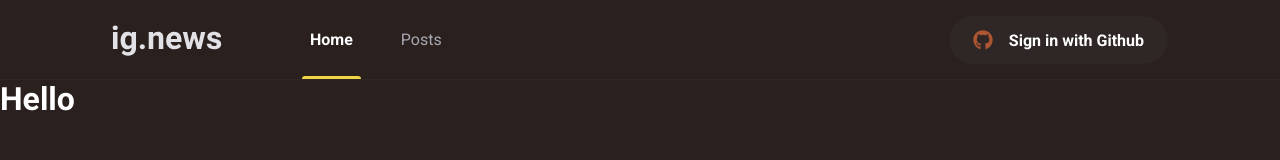
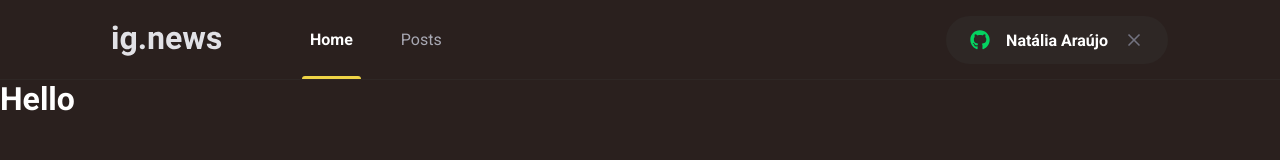
Before and after one commit to nataliaaraujo0/ig.news, a Next.js app in the folder ignews/: page / in a window 1280 px wide. Shown: the top 160 px of the page. Built offline with nearby package versions, Linux system fonts and the light colour scheme; a web font is replaced by a local one.

Commit message:
style: editando estilo do button

```diff
--- a/ignews/src/components/SignInButton/index.tsx
+++ b/ignews/src/components/SignInButton/index.tsx
@@ -1,13 +1,16 @@
 import { FaGithub } from 'react-icons/fa';
+import { FiX } from 'react-icons/fi';
 import styles from './styles.module.scss';
 
-const isUserLoggedIn = false;
+
+const isUserLoggedIn = true;
 
 export function SignInButton() {
     return isUserLoggedIn ? (
         <button className={styles.signInButton} type="button">
             <FaGithub color="#04d361" />
-            Sign in with Github
+            Natália Araújo
+            <FiX color="#737380" className={styles.closeIcon} />
         </button>
     ) : (
         <button className={styles.signInButton} type="button">
--- a/ignews/src/components/SignInButton/styles.module.scss
+++ b/ignews/src/components/SignInButton/styles.module.scss
@@ -21,6 +21,10 @@
     margin-right: 1rem;
   }
 
+  svg.closeIcon {
+    margin-left: 1rem;
+  }
+
   transition: filter 0.2s;
 
   &:hover {
```
